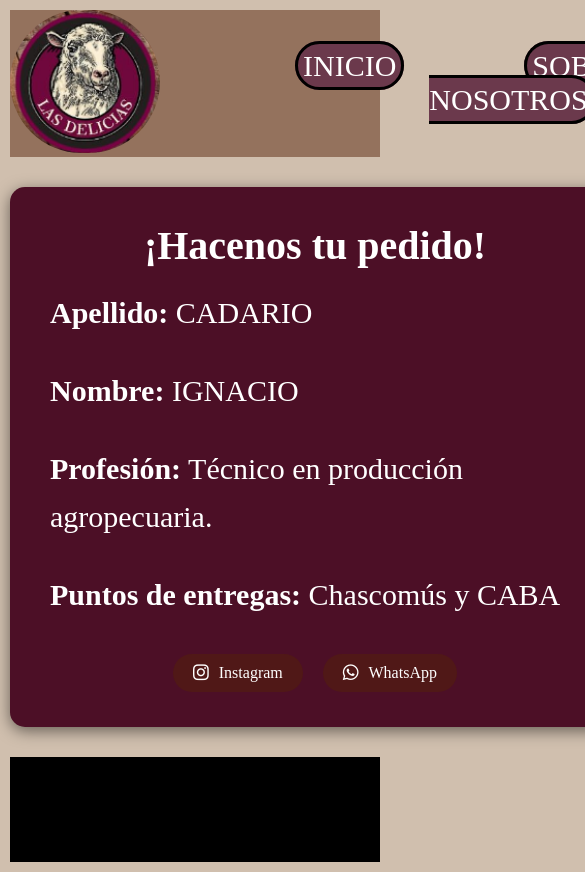
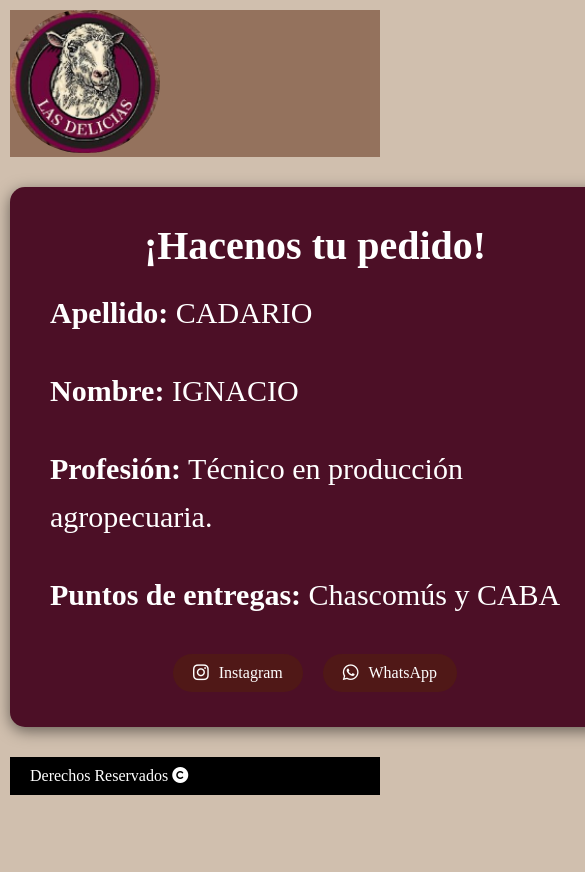
Before and after one commit to MicaelaPasman/lasDelicias, a plain HTML site: page contacto.html in a window 390 px wide. Shown: the top 872 px of the page, 585 px wide, since content can reach past the window. After the commit the page ends 844 px from the top, so only its background shows below. Drawn offline with Linux system fonts and the light colour scheme.

Commit message:
Responsive header y footer

```diff
--- a/assets/index.css
+++ b/assets/index.css
@@ -56,22 +56,79 @@ nav ul.menu li a.active {
 }
 
 
-.body .footer{
+.footer {
     margin-top: 30px;
     background-color: black;
     display: flex;
-    justify-content: space-between;
+    flex-wrap: wrap; /* permite que los elementos se acomoden en varias líneas si es necesario */
+    justify-content: center; /* centra los elementos */
     align-items: center;
-    padding: 5px 30px;
+    padding: 10px 20px;
+    text-align: center;
 }
 
-.body .footer .derechos{
-    margin-left: 650px;
+.footer .derechos {
     font-size: 16px;
-    margin-top: 25px;
+    margin: 10px 0;
     color: white;
 }
 
+
+
+.hamburger {
+    display: none;
+    background: none;
+    border: none;
+    font-size: 24px;
+    color: white;
+    cursor: pointer;
+    margin-left: 650px;
+}
+
+/* Responsive */
+@media (max-width: 768px) {
+    .navbar {
+        justify-content: space-between;
+        align-items: center;
+        position: relative;
+    }
+
+    .hamburger {
+        display: block;
+    }
+
+    .menu {
+        flex-direction: column;
+        background-color: #2C3A66;
+        position: absolute;
+        top: 100%;
+        right: 0;
+        width: 200px;
+        border-radius: 8px;
+        box-shadow: 0 4px 8px rgba(0, 0, 0, 0.3);
+        overflow: hidden;
+        max-height: 0;
+        transition: max-height 0.3s ease-out;
+    }
+
+    .menu.show {
+        max-height: 500px; /* lo suficientemente alto para mostrar todos los ítems */
+        transition: max-height 0.5s ease-in;
+    }
+
+    .menu li {
+        text-align: center;
+        padding: 10px 0;
+    }
+    .footer {
+        justify-content: space-between;
+        text-align: left;
+    }
+
+    .footer .derechos {
+        margin: 0;
+    }
+}
 
 
 
--- a/contacto.html
+++ b/contacto.html
@@ -10,14 +10,17 @@
     <link rel="stylesheet" href="https://fontawesome.com/icons/copyright?f=classic&s=solid">
 </head>
 <body class="body">
-    <header>
-        <div class="logo">
-            <a href="file:///C:/Users/micap/OneDrive/Escritorio/lasdelicias/index.html">
-            <img src="./img/logo.png" alt="Las Delicias" width="150px" height="100px">
-            </a>
-
-        </div>
-
+    <header class="contenedor-header">
+    <div class="logo">
+      <a href="index.html">
+        <img src="./img/logo.png" alt="Las Delicias" width="150" height="100" />
+      </a>
+    </div>
+    <nav class="navbar">
+        <button class="hamburger" id="hamburger">
+        <i class="fa-solid fa-bars"></i>
+        </button>
+    <nav>
         <nav>
             <ul class="menu">
                 <li><a href="index.html">INICIO</a></li>
```
Also changed, not shown: catalogo.html (+11 -7 lines), index.html (+5 -1 lines), sobrenosotros.html (+11 -8 lines).
